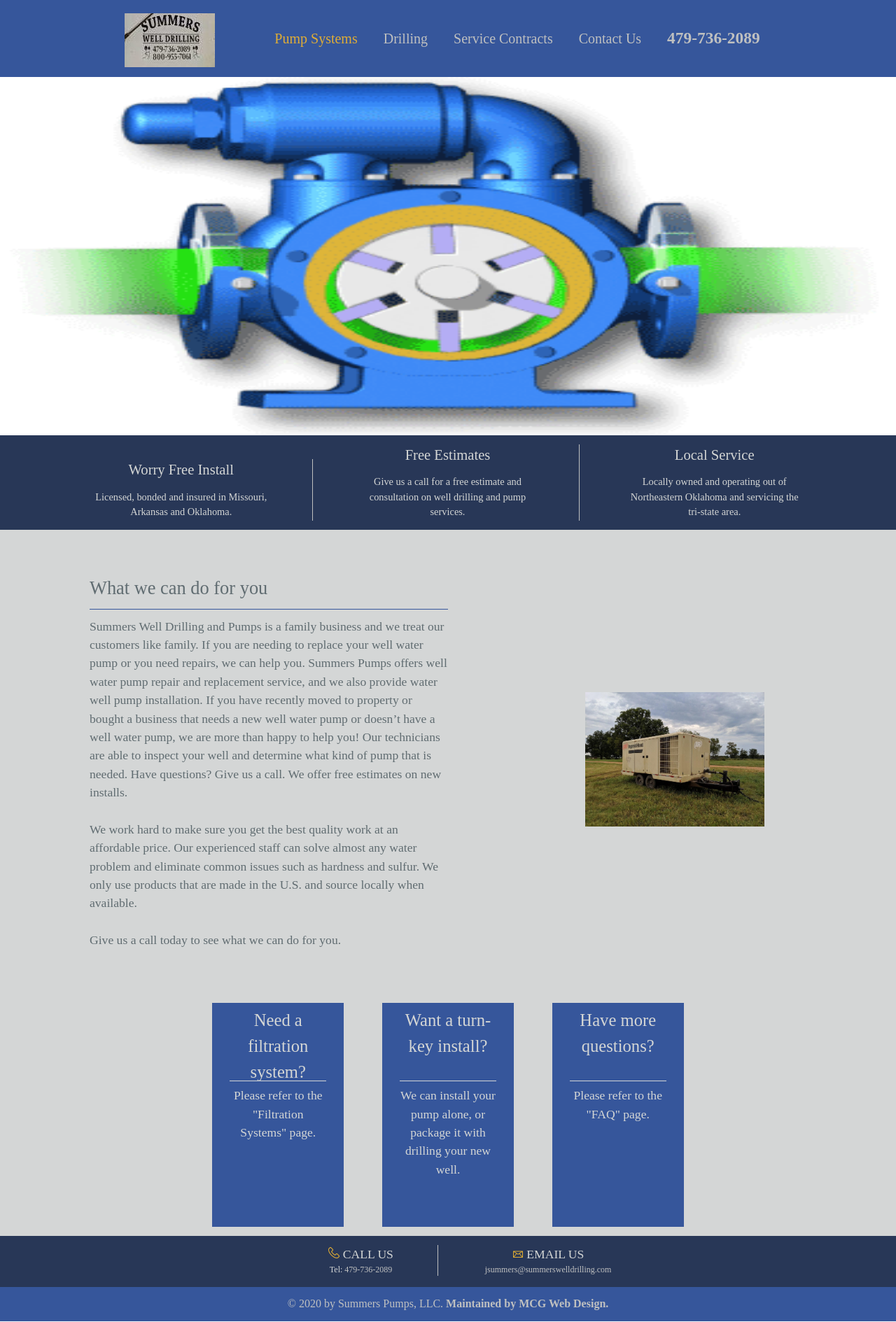
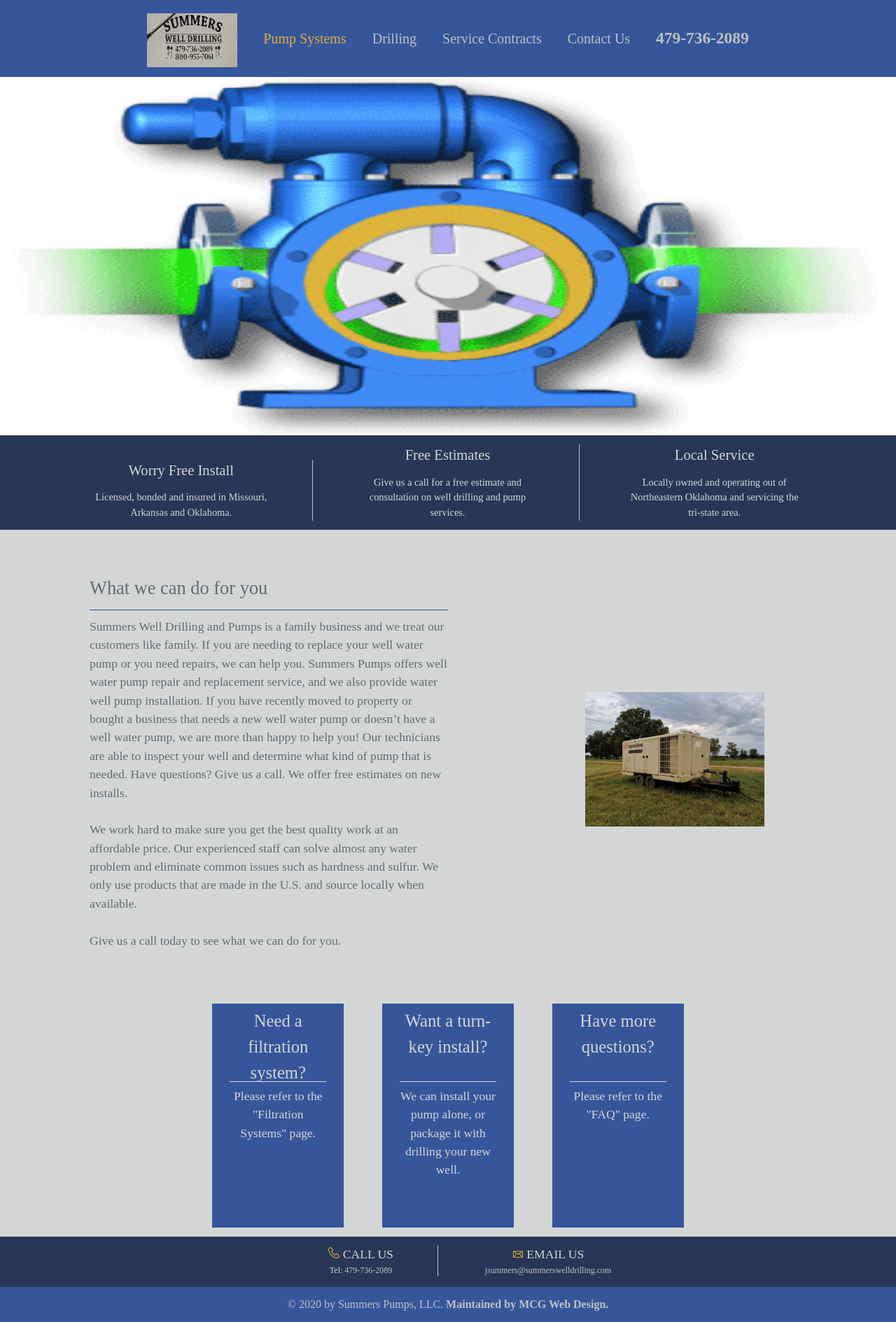
Before and after one commit to jamess999888/SummersPumps, a Jekyll site: the page built from index.md, in a window 1280 px wide. Shown: the whole page at 70% size. Built offline with Jekyll 4.4.1, drawn with Linux system fonts in a browser that asks for light colours; our own code applies the rules of GitHub Pages for plain Markdown files.

Commit message:
adding styling to header

```diff
--- a/css/style.css
+++ b/css/style.css
@@ -1037,7 +1037,7 @@
 
 ul.topnav li img {
     vertical-align: middle;
-    padding-right: 5%;
+    padding: 14px 16px;
 }
 
 ul.topnav li a:hover:not(.active) {
```
